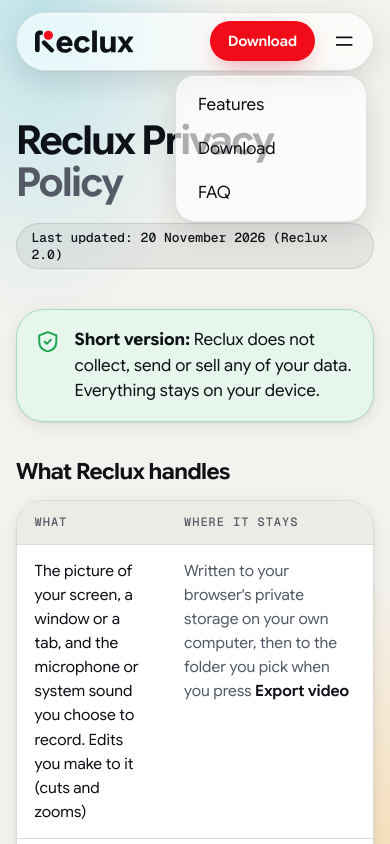
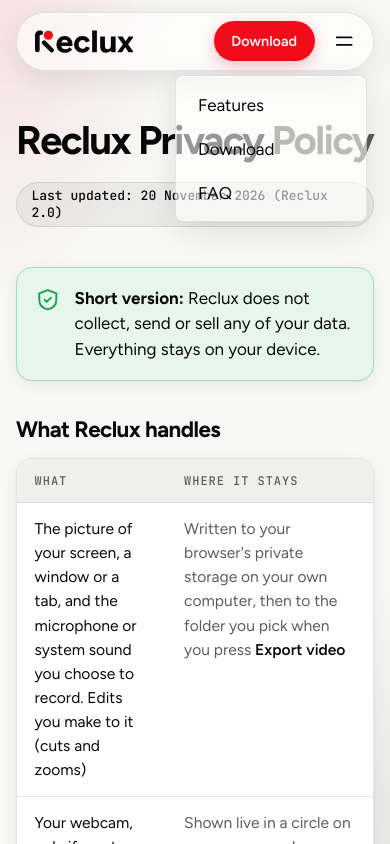
Before and after one commit to iamaakashoza/reclux-privacy, a plain HTML site: page index.html in a window 390 px wide. Both pictures are taken after a click on the heading "Open menu". Shown: the top 844 px of the page. Drawn offline with Linux system fonts and the light colour scheme.

Commit message:
Privacy policy: the extension's new look (Figtree, brand palette, glass)
- Figtree + JetBrains Mono, self-hosted (Google Sans Flex and Geist Mono removed)
- Off-White #F7F7F5 / Midnight Black #080808 / Reclux red, the app's glass and 8 px corners
- Wording unchanged

Co-Authored-By: Claude Opus 5.5 <noreply@anthropic.com>

```diff
--- a/index.html
+++ b/index.html
@@ -6,47 +6,48 @@
 <title>Reclux Privacy Policy</title>
 <meta name="description" content="Reclux does not collect, send or sell any data. Everything stays on your device.">
 <meta name="color-scheme" content="light dark">
-<meta name="theme-color" content="#f3f2ee" media="(prefers-color-scheme: light)">
-<meta name="theme-color" content="#0b0e13" media="(prefers-color-scheme: dark)">
+<meta name="theme-color" content="#f7f7f5" media="(prefers-color-scheme: light)">
+<meta name="theme-color" content="#080808" media="(prefers-color-scheme: dark)">
 <link rel="icon" href="favicon.svg" type="image/svg+xml">
 <link rel="alternate icon" href="favicon-32.png" type="image/png">
-<link rel="preload" href="fonts/google-sans-flex.woff2" as="font" type="font/woff2" crossorigin>
+<link rel="preload" href="fonts/figtree.woff2" as="font" type="font/woff2" crossorigin>
 <style>
-  /* Same V2 look as the landing page and the extension ("liquid glass": glass only on the floating top bar).
-     Light + dark follow the system. Fonts are self-hosted, so this page makes no third-party requests. */
-  @font-face { font-family: 'Google Sans Flex'; src: url('fonts/google-sans-flex.woff2') format('woff2'); font-weight: 400 700; font-display: swap; }
-  @font-face { font-family: 'Geist Mono'; src: url('fonts/geist-mono.woff2') format('woff2'); font-weight: 400 500; font-display: swap; }
+  /* The same look as the extension and the website (tokens from Version 2.0.0/src/styles/tokens.css, 20 Nov 2026):
+     Off-White #F7F7F5, Midnight Black #080808, Reclux red #F20B18, Figtree + JetBrains Mono. Glass only on the
+     floating top bar. Light + dark follow the system. Fonts are self-hosted, so this page makes no third-party requests. */
+  @font-face { font-family: 'Figtree'; src: url('fonts/figtree.woff2') format('woff2'); font-weight: 300 900; font-display: swap; }
+  @font-face { font-family: 'JetBrains Mono'; src: url('fonts/jetbrains-mono.woff2') format('woff2'); font-weight: 100 800; font-display: swap; }
 
   :root {
     color-scheme: light dark;
-    --bg: #f3f2ee; --surface: #ffffff; --surface-2: #ecebe6; --line: #dcdad3;
-    --ink: #0e1116; --ink-2: #545b66;
-    --red: #f20b18; --red-hover: #d40914; --lux: #f20b18; --lux-ink: #c40d18; --focus: #2f6feb;
+    --bg: #f7f7f5; --surface: #ffffff; --surface-2: #efefec; --line: rgb(8 8 8 / 10%);
+    --ink: #080808; --ink-2: #5c5c5a;
+    --red: #f20b18; --red-hover: #d40914; --on-red: #f7f7f5; --lux: #f20b18; --lux-ink: #d00914; --focus: #080808;
     --ok: #16a34a; --ok-bg: #e7f6ed; --ok-border: #a6dcbb; /* success green, as in Reclux's alerts */
-    --backdrop: radial-gradient(70% 55% at 10% 0%, rgb(127 211 230 / 45%), transparent 70%),
-      radial-gradient(55% 45% at 100% 100%, rgb(255 181 71 / 30%), transparent 70%), var(--bg);
-    --glass-bg: rgb(255 255 255 / 66%); --glass-solid: rgb(252 252 250 / 97%); --glass-border: rgb(14 17 22 / 10%);
-    --glass-hi: inset 0 1px 0 rgb(255 255 255 / 70%); --glass-shadow: 0 1px 2px rgb(14 17 22 / 6%), 0 10px 30px rgb(14 17 22 / 12%);
-    --fill: rgb(14 17 22 / 6%);
-    --shadow: 0 1px 2px rgb(14 17 22 / 8%), 0 4px 16px rgb(14 17 22 / 8%);
-    --sans: 'Google Sans Flex', system-ui, -apple-system, 'Segoe UI', Roboto, sans-serif;
-    --mono: 'Geist Mono', ui-monospace, Consolas, monospace;
+    --backdrop: radial-gradient(60% 50% at 0% 0%, rgb(242 11 24 / 9%), transparent 70%),
+      radial-gradient(55% 45% at 100% 100%, rgb(8 8 8 / 7%), transparent 70%), var(--bg);
+    --glass-bg: rgb(255 255 255 / 58%); --glass-solid: rgb(252 252 251 / 97%); --glass-border: rgb(8 8 8 / 9%);
+    --glass-hi: inset 0 1px 0 rgb(255 255 255 / 60%); --glass-shadow: 0 8px 32px rgb(8 8 8 / 10%);
+    --fill: rgb(8 8 8 / 5%);
+    --shadow: 0 1px 2px rgb(8 8 8 / 6%), 0 4px 16px rgb(8 8 8 / 6%);
+    --sans: 'Figtree', system-ui, -apple-system, 'Segoe UI', Roboto, sans-serif;
+    --mono: 'JetBrains Mono', ui-monospace, 'SF Mono', Consolas, monospace;
     --gutter: clamp(1rem, 4vw, 2.5rem);
-    --r: 20px; --r-xl: 28px; --tap: 44px;
+    --r: 8px; --r-xl: 16px; --tap: 44px; /* 8 px corners (owner's call), capsules for buttons and bars */
     --out: cubic-bezier(0.16, 1, 0.3, 1);
   }
   @media (pointer: coarse) { :root { --tap: 48px; } }
   @media (prefers-color-scheme: dark) {
     :root {
-      --bg: #0b0e13; --surface: #151a22; --surface-2: #1f2530; --line: #2c333e;
-      --ink: #eef0f4; --ink-2: #a3acba; --lux: #f20b18; --lux-ink: #ff5a63; --focus: #7fd3e6;
+      --bg: #080808; --surface: #141414; --surface-2: #1c1c1b; --line: rgb(247 247 245 / 12%);
+      --ink: #f7f7f5; --ink-2: #a3a3a0; --red-hover: #ff2a36; --lux-ink: #ff5a63; --focus: #f7f7f5;
       --ok: #3fcf76; --ok-bg: rgb(34 197 94 / 13%); --ok-border: rgb(63 207 118 / 36%);
-      --backdrop: radial-gradient(70% 55% at 10% 0%, rgb(58 123 213 / 30%), transparent 70%),
-        radial-gradient(55% 45% at 100% 100%, rgb(255 181 71 / 14%), transparent 70%), var(--bg);
-      --glass-bg: rgb(24 28 36 / 62%); --glass-solid: rgb(22 26 33 / 97%); --glass-border: rgb(255 255 255 / 12%);
-      --glass-hi: inset 0 1px 0 rgb(255 255 255 / 14%); --glass-shadow: 0 1px 2px rgb(0 0 0 / 30%), 0 12px 32px rgb(0 0 0 / 45%);
-      --fill: rgb(255 255 255 / 8%);
-      --shadow: 0 1px 2px rgb(0 0 0 / 40%), 0 4px 16px rgb(0 0 0 / 30%);
+      --backdrop: radial-gradient(60% 50% at 0% 0%, rgb(242 11 24 / 16%), transparent 70%),
+        radial-gradient(55% 45% at 100% 100%, rgb(247 247 245 / 6%), transparent 70%), var(--bg);
+      --glass-bg: rgb(28 28 27 / 55%); --glass-solid: rgb(22 22 21 / 97%); --glass-border: rgb(247 247 245 / 12%);
+      --glass-hi: inset 0 1px 0 rgb(247 247 245 / 8%); --glass-shadow: 0 8px 32px rgb(0 0 0 / 45%);
+      --fill: rgb(247 247 245 / 7%);
+      --shadow: 0 1px 2px rgb(0 0 0 / 40%), 0 4px 16px rgb(0 0 0 / 35%);
     }
   }
   *, *::before, *::after { box-sizing: border-box; }
@@ -57,15 +58,15 @@
   ul { list-style: none; }
   a { color: inherit; text-underline-offset: 0.2em; }
   :focus-visible { outline: 3px solid var(--focus); outline-offset: 3px; border-radius: 6px; }
-  ::selection { background: var(--lux); color: #fff; }
-  .skip { position: absolute; left: 1rem; top: -5rem; z-index: 100; padding: 0.75rem 1rem; background: var(--ink); color: var(--bg); border-radius: 10px; }
+  ::selection { background: var(--lux); color: var(--on-red); }
+  .skip { position: absolute; left: 1rem; top: -5rem; z-index: 100; padding: 0.75rem 1rem; background: var(--ink); color: var(--bg); border-radius: var(--r); }
   .skip:focus { top: 1rem; }
   .wrap { width: min(100% - 2 * var(--gutter), 74rem); margin-inline: auto; }
 
   /* Glass: the floating top bar only. Solid first, glass where the browser can blur. */
   .glass { background: var(--glass-solid); border: 1px solid var(--glass-border); box-shadow: var(--glass-hi), var(--glass-shadow); }
   @supports (backdrop-filter: blur(1px)) or (-webkit-backdrop-filter: blur(1px)) {
-    .glass { background: var(--glass-bg); -webkit-backdrop-filter: blur(16px) saturate(170%); backdrop-filter: blur(16px) saturate(170%); }
+    .glass { background: var(--glass-bg); -webkit-backdrop-filter: blur(16px) saturate(120%); backdrop-filter: blur(16px) saturate(120%); }
   }
   @media (prefers-reduced-transparency: reduce) { .glass { background: var(--glass-solid); -webkit-backdrop-filter: none; backdrop-filter: none; } }
 
@@ -77,7 +78,7 @@
   .nav { display: none; gap: 0.15rem; }
   .nav a { display: flex; align-items: center; min-height: 2.5rem; padding: 0 0.9rem; border-radius: 999px; color: var(--ink-2); text-decoration: none; font-size: 0.95rem; transition: color 160ms, background-color 160ms; }
   .nav a:hover { color: var(--ink); background: var(--fill); }
-  .btn { display: inline-flex; align-items: center; justify-content: center; min-height: 2.5rem; padding: 0 1.1rem; border-radius: 999px; background: var(--red); color: #fff; font-weight: 600; font-size: 0.9rem; text-decoration: none; box-shadow: 0 8px 24px -8px rgb(215 38 61 / 55%); transition: background-color 160ms; }
+  .btn { display: inline-flex; align-items: center; justify-content: center; min-height: 2.5rem; padding: 0 1.1rem; border-radius: 999px; background: var(--red); color: var(--on-red); font-weight: 600; font-size: 0.9rem; text-decoration: none; box-shadow: 0 4px 14px rgb(242 11 24 / 26%); transition: background-color 160ms; }
   .btn:hover { background: var(--red-hover); }
   .menu { position: relative; }
   .menu summary { display: grid; place-items: center; width: var(--tap); height: var(--tap); border-radius: 50%; cursor: pointer; list-style: none; }
@@ -85,13 +86,13 @@
   .menu summary::-webkit-details-marker { display: none; }
   .menu summary svg { width: 1.4rem; height: 1.4rem; }
   .menu-panel { position: absolute; right: 0; top: calc(100% + 0.75rem); min-width: 12rem; padding: 0.4rem; display: grid; border-radius: var(--r); }
-  .menu-panel a { display: flex; align-items: center; min-height: var(--tap); padding: 0 1rem; border-radius: 14px; text-decoration: none; }
+  .menu-panel a { display: flex; align-items: center; min-height: var(--tap); padding: 0 1rem; border-radius: var(--r); text-decoration: none; }
   .menu-panel a:hover { background: var(--fill); }
 
   /* Header: calm, so the page reads as a document */
   .head { padding: clamp(7.5rem, 16vw, 10.5rem) 0 clamp(1.5rem, 4vw, 2.5rem); }
   .label { font: 500 0.75rem var(--mono); color: var(--lux-ink); text-transform: uppercase; letter-spacing: 0.14em; }
-  h1 { font-size: clamp(2.5rem, 7vw, 5rem); line-height: 1.04; font-weight: 650; letter-spacing: -0.04em; }
+  h1 { font-size: clamp(2.5rem, 7vw, 5rem); line-height: 1.04; font-weight: 700; letter-spacing: -0.04em; }
   h1 em { font-style: normal; color: var(--ink-2); }
   .meta { display: inline-flex; margin-top: 1.25rem; padding: 0.3rem 0.9rem; border: 1px solid var(--glass-border); border-radius: 999px; background: var(--fill); font: 500 0.8125rem var(--mono); }
 
@@ -105,7 +106,7 @@
   .short { display: flex; gap: 0.9rem; padding: clamp(1.1rem, 3vw, 1.6rem); border: 1px solid var(--ok-border); border-radius: var(--r-xl); background: var(--ok-bg); font-size: clamp(1.0625rem, 2vw, 1.25rem); line-height: 1.5; box-shadow: var(--shadow); }
   .short svg { flex: none; width: 1.6rem; height: 1.6rem; margin-top: 0.1rem; color: var(--ok); }
   section { padding-top: clamp(2.25rem, 5vw, 3.25rem); }
-  h2 { margin-bottom: 0.9rem; font-size: clamp(1.4rem, 3vw, 1.85rem); line-height: 1.2; font-weight: 650; letter-spacing: -0.025em; }
+  h2 { margin-bottom: 0.9rem; font-size: clamp(1.4rem, 3vw, 1.85rem); line-height: 1.2; font-weight: 700; letter-spacing: -0.025em; }
   section > p { color: var(--ink-2); }
   section > p a { color: var(--ink); }
 
```
Also changed, not shown: fonts/figtree.woff2 (added), fonts/geist-mono.woff2 (deleted), fonts/google-sans-flex.woff2 (deleted), fonts/jetbrains-mono.woff2 (added).
